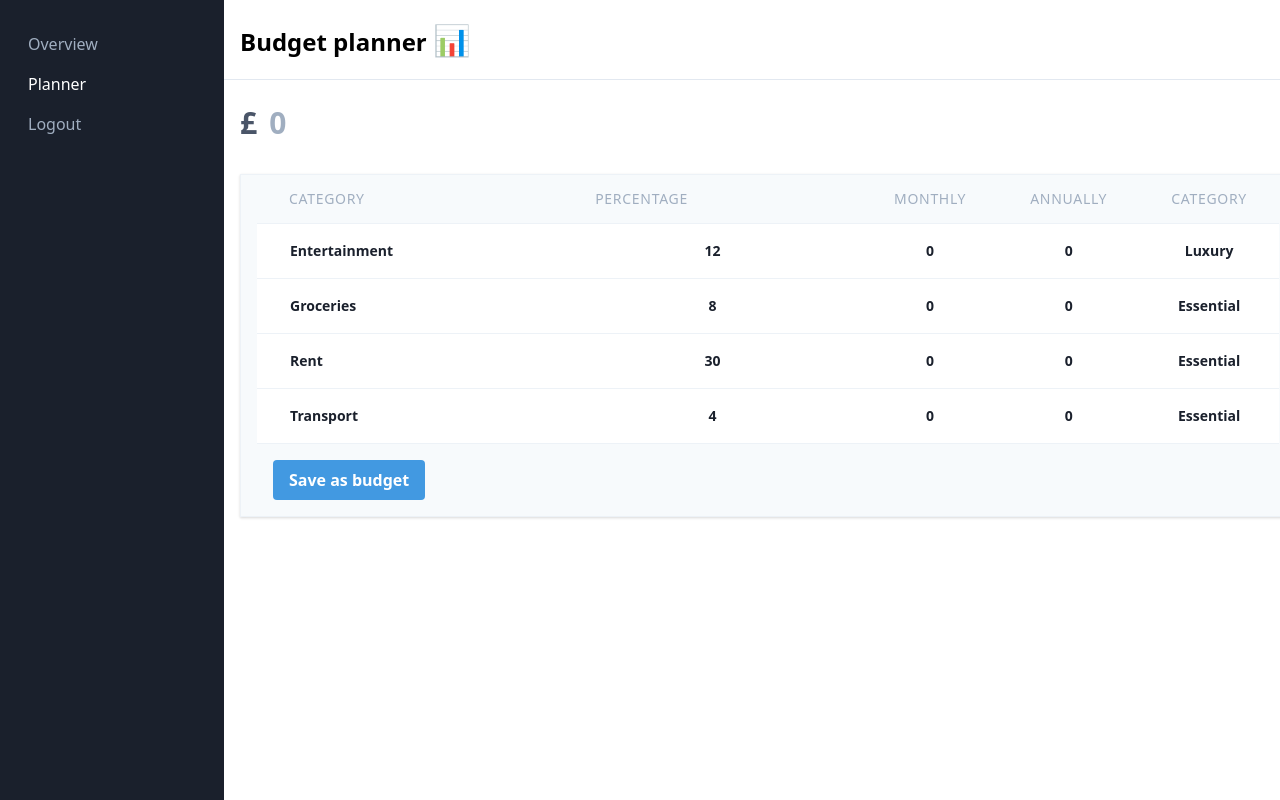
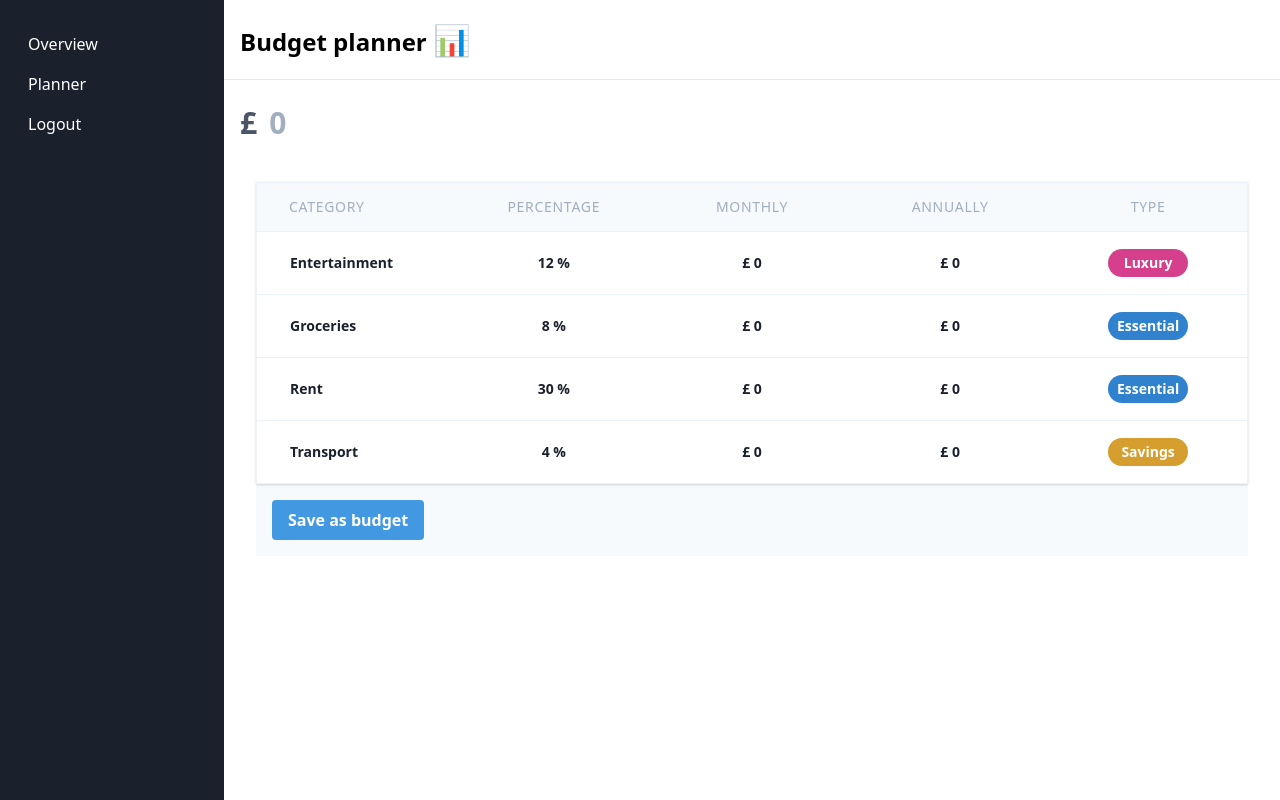
Before and after one commit to robmcw/budget-app, a React (Create React App) app: page /planner in a window 1280 px wide. Built offline with nearby package versions, Linux system fonts and the light colour scheme; no server answers.

Commit message:
Styling improvements

```diff
--- a/src/components/Layout/Layout.js
+++ b/src/components/Layout/Layout.js
@@ -12,7 +12,7 @@ export default function Layout(props) {
                     <div className="px-4 mb-2 text-white flex flex-col justify-between items-center">
                         <Link
                             to="/overview"
-                            className="hover:bg-gray-800 p-2 px-3 w-full rounded-md font-medium text-gray-500"
+                            className="hover:bg-gray-800 p-2 px-3 w-full rounded-md font-medium text-white"
                         >
                             Overview
             </Link>
@@ -24,7 +24,7 @@ export default function Layout(props) {
             </Link>
                         <Link
                             to="/auth/logout"
-                            className="hover:bg-gray-800 p-2 px-3 w-full rounded-md font-medium text-gray-500"
+                            className="hover:bg-gray-800 p-2 px-3 w-full rounded-md font-medium text-white"
                         >
                             Logout
             </Link>
--- a/src/components/MonthSpendCard.js/MonthSpendCard.js
+++ b/src/components/MonthSpendCard.js/MonthSpendCard.js
@@ -65,7 +65,7 @@ const MonthSpendCard = (props) => {
                     </thead>
                     <tbody>
                         <tr className="hover:bg-gray-100 transition-all ease-linear duration-200 cursor-pointer" >
-                            <td className="capitalize w-1/2 whitespace-no-wrap border-b border-gray-200">
+                            <td className="capitalize w-1/2 whitespace-no-wrap">
                                 {name}
                             </td>
 
--- a/src/components/PlannerRow/PlannerRow.js
+++ b/src/components/PlannerRow/PlannerRow.js
@@ -2,10 +2,28 @@ import React from "react";
 import { Link } from "react-router-dom";
 
 const PlannerRow = (props) => {
+
+    let catPillStyle = ""
+    const cat = props.budget.category
+
+    switch (cat) {
+        case "Luxury":
+            catPillStyle = "rounded-full bg-pink-600 py-1 px-1 text-white w-20 m-auto text-center"
+            break;
+        case "Essential":
+            catPillStyle = "rounded-full bg-blue-600 py-1 px-1 text-white w-20 m-auto text-center"
+            break;
+        case "Savings":
+            catPillStyle = "rounded-full bg-yellow-600 py-1 px-1 text-white w-20 m-auto text-center"
+            break;
+        default:
+            catPillStyle = "rounded-full bg-blue-600 py-1 px-1 text-white w-20 m-auto text-center"
+    }
+
     return (
         <tr className="hover:bg-gray-100 transition-all ease-linear duration-200 cursor-pointer">
 
-            <td className="w-1/2 whitespace-no-wrap border-b border-gray-200">
+            <td className="whitespace-no-wrap border-b border-gray-200 text-sm leading-5 text-gray-500">
                 <Link className="block px-8 py-4" to={`/budget/${props.budget.name}`}>
                     <div className="text-sm leading-5 text-gray-900 font-semibold">
                         {props.budget.name}
@@ -13,17 +31,17 @@ const PlannerRow = (props) => {
                 </Link>
             </td>
 
-            <td className="w-1/2 whitespace-no-wrap border-b border-gray-200">
+            <td className="whitespace-no-wrap border-b border-gray-200 text-sm leading-5 text-gray-500">
                 <Link className="block px-8 py-4" to={`/budget/${props.budget.name}`}>
                     <div className="text-sm leading-5 text-gray-900 font-semibold text-center">
-                        {props.budget.percentage}
+                        {props.budget.percentage} %
                     </div>
                 </Link>
             </td>
-            <td className="w-1/2 whitespace-no-wrap border-b border-gray-200 text-sm leading-5 text-gray-500">
+            <td className="whitespace-no-wrap border-b border-gray-200 text-sm leading-5 text-gray-500">
                 <Link className="block px-8 py-4" to={`/budget/${props.budget.name}`}>
                     <div className="text-sm leading-5 text-gray-900 font-semibold text-center">
-                        {props.budget.monthly}
+                        £ {props.budget.monthly}
                     </div>
                 </Link>
             </td>
@@ -31,15 +49,16 @@ const PlannerRow = (props) => {
             <td className="whitespace-no-wrap border-b border-gray-200 text-sm leading-5 text-gray-500">
                 <Link className="block px-8 py-4" to={`/budget/${props.budget.name}`}>
                     <div className="text-sm leading-5 text-gray-900 font-semibold text-center">
-                        {props.budget.annual}
+                        £ {props.budget.annual}
                     </div>
                 </Link>
             </td>
 
             <td className="border-b border-gray-200">
                 <Link className="block px-8 py-4" to={`/project/${props.budget.name}`}>
-                    <div className="text-sm leading-5 text-gray-900 font-semibold text-center">
-                        {props.budget.category}
+                    <div className=" text-sm leading-5 text-gray-900 font-semibold">
+                        <div class={catPillStyle}> {props.budget.category}
+                        </div>
                     </div>
                 </Link>
             </td>
--- a/src/containers/Dashboard/Dashboard.js
+++ b/src/containers/Dashboard/Dashboard.js
@@ -196,14 +196,12 @@ const Dashboard = () => {
                 <div className="flex flex-col">
                     <table className="min-w-full max-w-full">
                         <thead>
-                            <tr className="bg-white flex h-20 ">
-                                <td className="font-bold text-2m block my-auto"> New month's spending </td>
-                            </tr>
+
                             <tr className="px-4 hover:bg-gray-100 transition-all ease-linear duration-200 cursor-pointer" >
                                 <td className="w-1/2 whitespace-no-wrap">
                                     <input className=" my-4 appearance-none bg-transparent border-none w-full font-bold leading-tight focus:outline-none"
                                         type="text"
-                                        placeholder="Write month"
+                                        placeholder="New month name"
                                         aria-label="Month"
                                         ref={inputRef}
                                         onChange={event => {
--- a/src/containers/Planner/Planner.js
+++ b/src/containers/Planner/Planner.js
@@ -72,7 +72,7 @@ const Planner = () => {
             percentage: 4,
             monthly: monthlyTransport,
             annual: annualTransport,
-            category: "Essential"
+            category: "Savings"
         },
     };
 
@@ -178,26 +178,26 @@ const Planner = () => {
 
 
 
-            <div className="max-w-7xl mx-auto">
+            <div className="max-w-7xl mx-4 my-2 px-4 py-2">
                 <div className="flex flex-col">
-                    <div className="align-middle inline-block min-w-full mx-4 my-2 px-4 py2 border shadow bg-gray-100 border-gray-200">
-                        <table className="min-w-full max-w-full">
+                    <div className="align-middle inline-block min-w-full  bg-gray-100 ">
+                        <table className="min-w-full max-w-full border shadow border-gray-200">
                             <thead>
                                 <tr>
                                     <th className="md:w-48 px-8 py-4 border-b border-gray-200 bg-gray-50 text-left text-sm leading-4 font-medium text-gray-500 uppercase tracking-wider">
                                         Category
                       </th>
-                                    <th className="md:w-48 px-8 py-4 border-b border-gray-200 bg-gray-50 text-left text-sm leading-4 font-medium text-gray-500 uppercase tracking-wider">
+                                    <th className="md:w-48 px-8 py-4 border-b border-gray-200 bg-gray-50 text-center text-sm leading-4 font-medium text-gray-500 uppercase tracking-wider">
                                         Percentage
                       </th>
-                                    <th className="md:w-48 px-8 py-4 border-b border-gray-200 bg-gray-50 text-left text-sm leading-4 font-medium text-gray-500 uppercase tracking-wider">
+                                    <th className="md:w-48 px-8 py-4 border-b border-gray-200 bg-gray-50 text-center text-sm leading-4 font-medium text-gray-500 uppercase tracking-wider">
                                         Monthly
                       </th>
-                                    <th className="md:w-48 px-8 py-4 border-b border-gray-200 bg-gray-50 text-left text-sm leading-4 font-medium text-gray-500 uppercase tracking-wider">
+                                    <th className="md:w-48 px-8 py-4 border-b border-gray-200 bg-gray-50 text-center text-sm leading-4 font-medium text-gray-500 uppercase tracking-wider">
                                         Annually
                       </th>
-                                    <th className="md:w-48 px-8 py-4 border-b border-gray-200 bg-gray-50 text-left text-sm leading-4 font-medium text-gray-500 uppercase tracking-wider">
-                                        Category
+                                    <th className="md:w-48 px-8 py-4 border-b border-gray-200 bg-gray-50 text-center text-sm leading-4 font-medium text-gray-500 uppercase tracking-wider">
+                                        Type
                       </th>
                                 </tr>
                             </thead>
```
